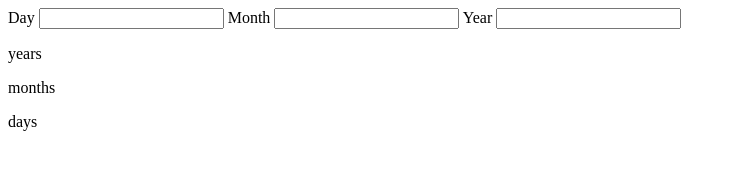
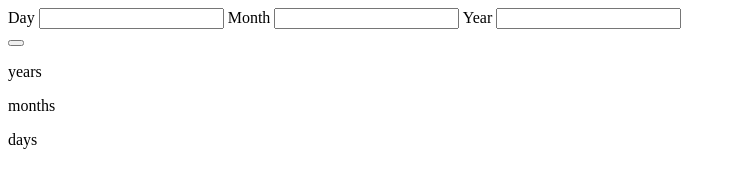
Before and after one commit to synnestorm/age-calculator-app, a plain HTML site: page index.html in a window 1280 px wide. Shown: the whole page, without its empty margins (0-736 px from the left). Drawn offline with Linux system fonts and the light colour scheme.

Commit message:
add: link to js

```diff
--- a/index.html
+++ b/index.html
@@ -20,6 +20,9 @@
                     <label for="year-input">Year</label>
                     <input id="year-input" type="number">
                 </form>
+                <div>
+                    <button type="button" id="calc-btn"></button>
+                </div>
             </div>
             <div id="calc-output">
                 <p><span id="years"></span> years</p>
@@ -28,7 +31,7 @@
             </div>
         </div>
     </main>
-
+    <script src="script.js"></script>
 </body>
 
 </html>
```
